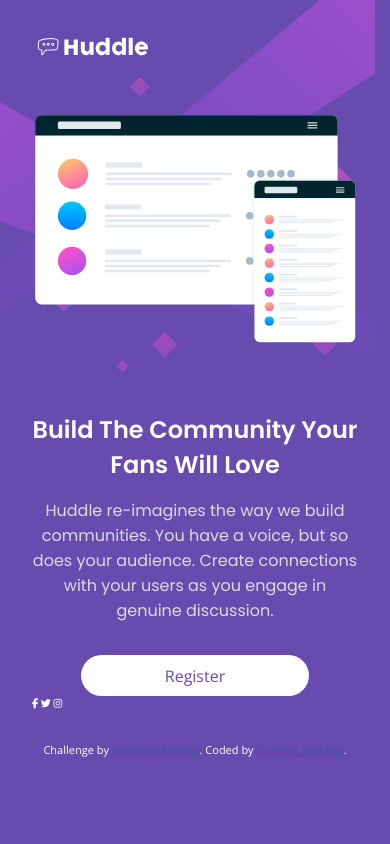
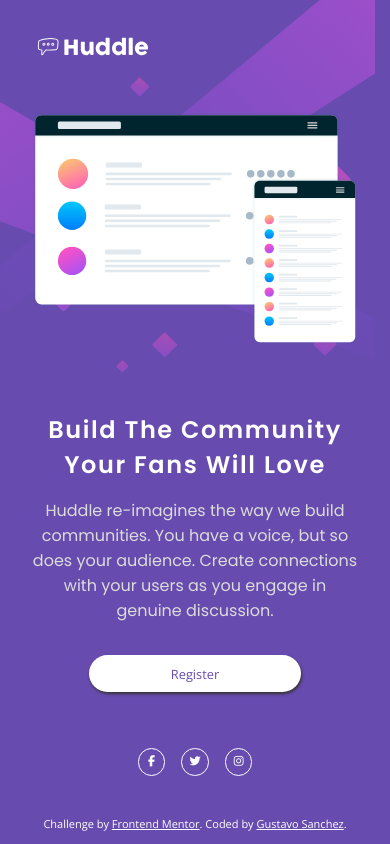
Before and after one commit to gusanchefullstack/ch04-huddle-landing-page-with-single-introductory-section, a plain HTML site: page index.html in a window 390 px wide. Drawn offline with nearby package versions, Linux system fonts and the light colour scheme.

Commit message:
Add CSS styles for mobile screens

```diff
--- a/index.html
+++ b/index.html
@@ -41,19 +41,17 @@
 
         <div class="register-button"><p>Register</p></div>
       </main>
-      <footer>
-        <div class="social-icons">
-          <i class="fab fa-facebook-f"></i>
-          <i class="fab fa-twitter"></i>
-          <i class="fab fa-instagram"></i>
-        </div>
+      <footer class="social-icons">
+        <div class="icon-facebook"><i class="fab fa-facebook-f"></i></div>
+        <div class="icon-twitter"><i class="fab fa-twitter"></i></div>
+        <div class="icon-instagram"><i class="fab fa-instagram"></i></div>
       </footer>
     </div>
     <p class="attribution">
       Challenge by
-      <a href="https://www.frontendmentor.io?ref=challenge" target="_blank"
-        >Frontend Mentor</a
-      >. Coded by <a href="#">Gustavo Sanchez</a>.
+      <a href="https://www.frontendmentor.io?ref=challenge" target="_blank">Frontend Mentor</a>.
+      Coded by
+      <a href="#">Gustavo Sanchez</a>.
     </p>
     <script
       src="https://kit.fontawesome.com/32f374c92f.js"
--- a/styles/main.css
+++ b/styles/main.css
@@ -42,6 +42,7 @@ body {
     font-size: 1.5rem;
     font-weight: 600;
     margin-top: 4rem;
+    letter-spacing: 0.1rem;
 }
 
 .heading-description {
@@ -55,17 +56,50 @@ body {
 }
 
 .register-button {
-    width: 70%;
+    width: 65%;
     text-align: center;
     margin: 0 auto;
     background-color: white;
     padding: 0.6rem 2rem;
     border-radius: 2rem;
     margin-top: 2rem;
+    box-shadow:  1px 2px 3px #343436;
 }
 .register-button p {
     color: var(--Violet);
-    font-size: 1rem;
+    font-size: 0.8rem;
+
+}
+
+.social-icons {
+    display: flex;
+    flex-wrap: wrap;
+    width: 100%;
+    justify-content: center;
+    margin-top: 3rem;
+}
+
+.icon-facebook,
+.icon-twitter,
+.icon-instagram {
+    width: 1rem;
+    height: 1rem;
+    border-radius: 50%;
+    border: solid 0.05rem white;
+    display: flex;
+    justify-content: center;
+    align-items: center;
+    padding: 0.8rem;
+    margin: 0.5rem;
+    font-size: 0.7rem;
+}
+
+.attribution a:nth-child(1) {
+    color: white;
+}
+
+.attribution a:nth-child(2) {
+    color: white;
 }
 
 .attribution {
```
